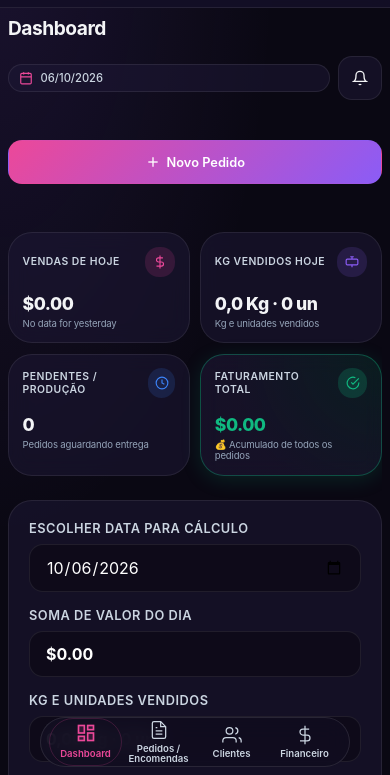
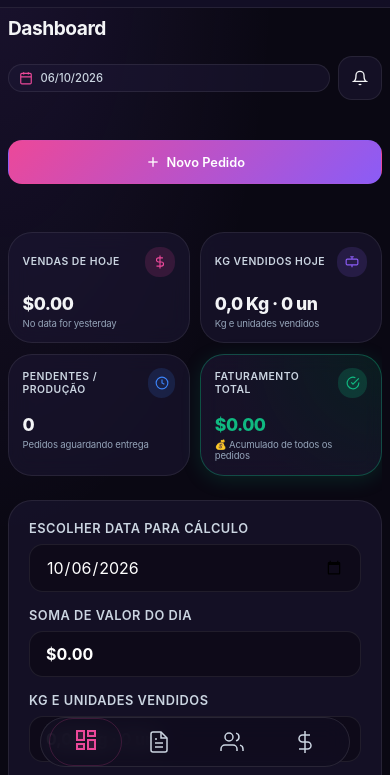
Before and after one commit to fynexconsultoria-droid/Confeitex, a website with bundled scripts: page index.html in a window 390 px wide. Shown: the part 61-836 px from the top of the page. Built offline with nearby package versions, Linux system fonts and the light colour scheme.

Commit message:
style: remove text labels from mobile bottom bar and increase icon size

```diff
--- a/css/mobile-app.css
+++ b/css/mobile-app.css
@@ -91,20 +91,15 @@
   }
 
   .sidebar .nav-link svg {
-    width: 20px !important;
-    height: 20px !important;
+    width: 24px !important;
+    height: 24px !important;
     margin: 0 !important;
     stroke-width: 1.5 !important;
     transition: transform 0.2s ease, stroke-width 0.2s ease !important;
   }
 
   .sidebar .nav-link span {
-    font-size: 0.6rem !important;
-    font-weight: 600 !important;
-    display: block !important;
-    text-align: center;
-    line-height: 1 !important;
-    transition: color 0.2s ease !important;
+    display: none !important;
   }
 
   /* Active state with Nubank-like floating dot or just color change */
```
